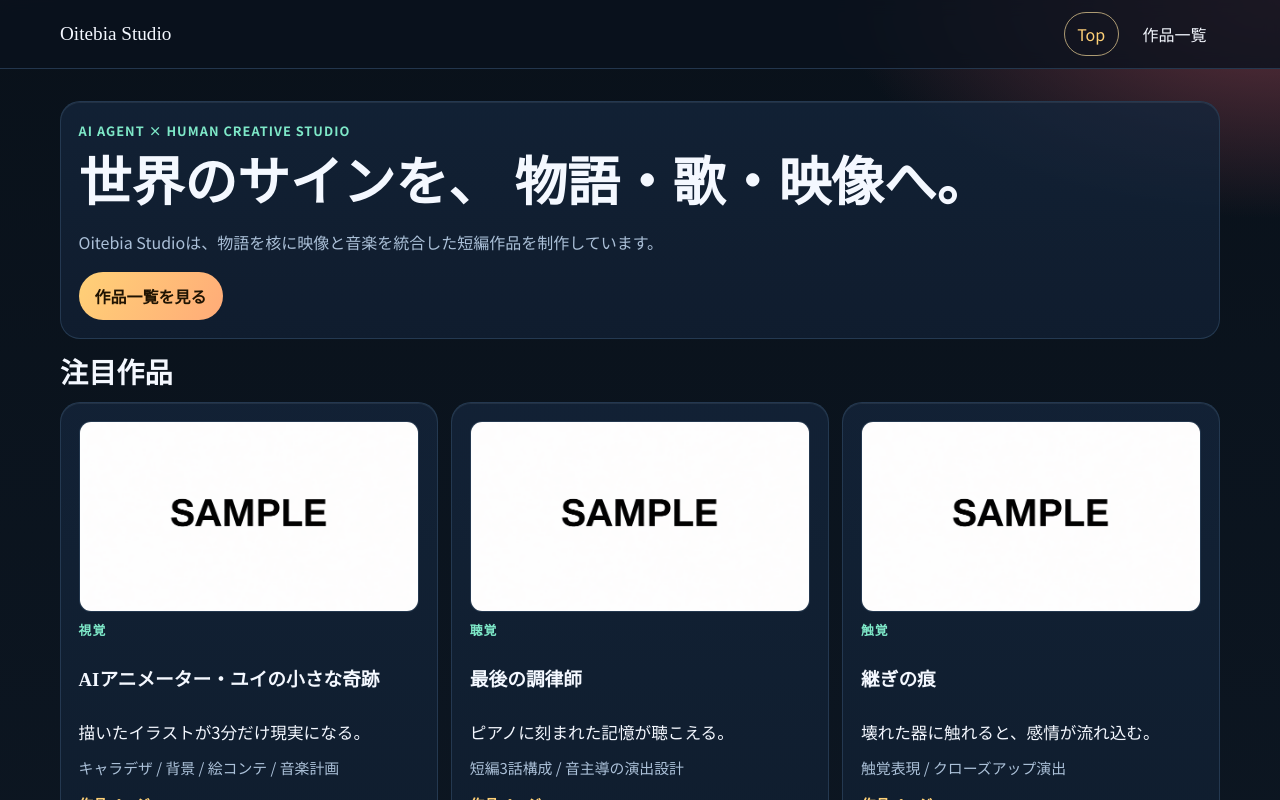
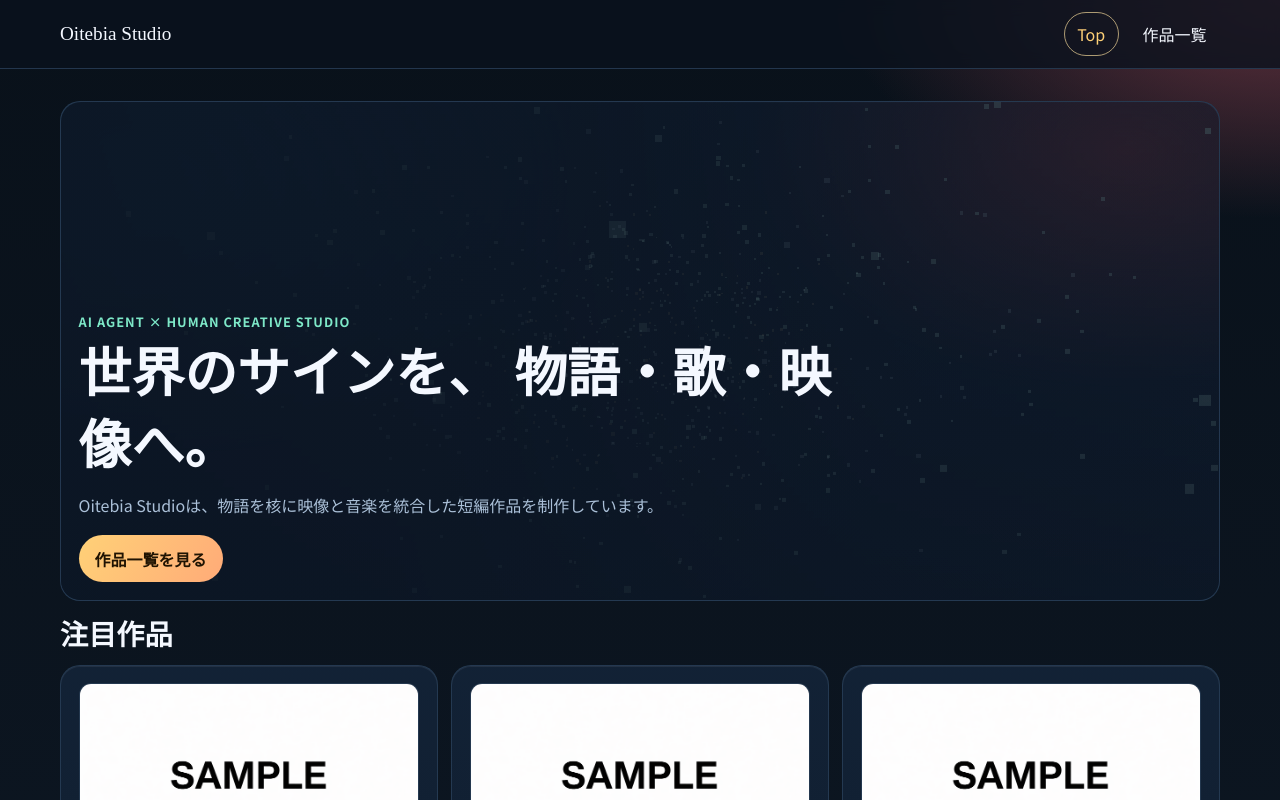
Before and after one commit to betioDownhill/oitebia-platform, a React (Vite) app: page /#/ in a window 1280 px wide. Shown: the top 800 px of the page. Built offline with nearby package versions, Linux system fonts and the light colour scheme; a web font is replaced by a local one.

Commit message:
Add lightweight WebGL hero background for top page

```diff
--- a/package.json
+++ b/package.json
@@ -10,11 +10,13 @@
     "preview": "vite preview"
   },
   "dependencies": {
+    "@react-three/fiber": "^8.17.14",
     "react": "^18.3.1",
     "react-dom": "^18.3.1",
     "react-markdown": "^9.0.1",
     "react-router-dom": "^6.30.1",
-    "remark-gfm": "^4.0.1"
+    "remark-gfm": "^4.0.1",
+    "three": "^0.174.0"
   },
   "devDependencies": {
     "@types/react": "^18.3.18",
--- /dev/null
+++ b/src/components/HeroWebGL.tsx
@@ -0,0 +1,90 @@
+import { Canvas, useFrame } from "@react-three/fiber";
+import { useEffect, useMemo, useRef, useState } from "react";
+import { AdditiveBlending, Group } from "three";
+
+type LayerProps = {
+  count: number;
+  radius: number;
+  color: string;
+  size: number;
+  opacity: number;
+  speed: number;
+};
+
+function ParticleLayer({ count, radius, color, size, opacity, speed }: LayerProps) {
+  const layerRef = useRef<Group>(null);
+  const positions = useMemo(() => {
+    const array = new Float32Array(count * 3);
+    for (let i = 0; i < count; i += 1) {
+      const i3 = i * 3;
+      const spread = radius * (0.25 + Math.random() * 0.75);
+      const theta = Math.random() * Math.PI * 2;
+      const phi = Math.acos(2 * Math.random() - 1);
+      array[i3] = spread * Math.sin(phi) * Math.cos(theta);
+      array[i3 + 1] = spread * Math.sin(phi) * Math.sin(theta) * 0.64;
+      array[i3 + 2] = spread * Math.cos(phi);
+    }
+    return array;
+  }, [count, radius]);
+
+  useFrame((_, delta) => {
+    if (!layerRef.current) {
+      return;
+    }
+    layerRef.current.rotation.y += delta * speed;
+    layerRef.current.rotation.x += delta * speed * 0.32;
+  });
+
+  return (
+    <group ref={layerRef}>
+      <points>
+        <bufferGeometry>
+          <bufferAttribute attach="attributes-position" args={[positions, 3]} />
+        </bufferGeometry>
+        <pointsMaterial
+          color={color}
+          size={size}
+          transparent
+          opacity={opacity}
+          depthWrite={false}
+          blending={AdditiveBlending}
+          sizeAttenuation
+        />
+      </points>
+    </group>
+  );
+}
+
+function usePrefersReducedMotion() {
+  const [reduced, setReduced] = useState(false);
+
+  useEffect(() => {
+    const media = window.matchMedia("(prefers-reduced-motion: reduce)");
+    const apply = () => setReduced(media.matches);
+    apply();
+    media.addEventListener("change", apply);
+    return () => {
+      media.removeEventListener("change", apply);
+    };
+  }, []);
+
+  return reduced;
+}
+
+export function HeroWebGL() {
+  const reducedMotion = usePrefersReducedMotion();
+
+  if (reducedMotion) {
+    return <div className="hero-webgl-fallback" />;
+  }
+
+  return (
+    <div className="hero-webgl" aria-hidden="true">
+      <Canvas dpr={[1, 1.5]} gl={{ alpha: true, antialias: false, powerPreference: "high-performance" }} camera={{ position: [0, 0, 2.5], fov: 54 }}>
+        <ParticleLayer count={480} radius={2.25} color="#7ee8c8" size={0.03} opacity={0.48} speed={0.06} />
+        <ParticleLayer count={260} radius={1.7} color="#9ce5ff" size={0.025} opacity={0.34} speed={-0.04} />
+        <ParticleLayer count={160} radius={1.2} color="#ffd177" size={0.02} opacity={0.32} speed={0.075} />
+      </Canvas>
+    </div>
+  );
+}
--- a/src/pages/HomePage.tsx
+++ b/src/pages/HomePage.tsx
@@ -1,12 +1,43 @@
+import { Suspense, lazy, useEffect, useState } from "react";
 import { Link } from "react-router-dom";
 import { WorkCard } from "../components/WorkCard";
 import { studioData, workList } from "../data/store";
 import { toAssetUrl } from "../lib/asset";
 
+const HeroWebGL = lazy(async () => {
+  const module = await import("../components/HeroWebGL");
+  return { default: module.HeroWebGL };
+});
+
 export function HomePage() {
+  const [enableHeroFx, setEnableHeroFx] = useState(false);
+
+  useEffect(() => {
+    const reducedMotion = window.matchMedia("(prefers-reduced-motion: reduce)").matches;
+    const compactViewport = window.matchMedia("(max-width: 700px)").matches;
+    if (reducedMotion || compactViewport) {
+      return;
+    }
+
+    const timer = window.setTimeout(() => {
+      setEnableHeroFx(true);
+    }, 550);
+    return () => {
+      window.clearTimeout(timer);
+    };
+  }, []);
+
   return (
     <>
-      <section className="panel hero">
+      <section className="panel hero hero-rich">
+        {enableHeroFx ? (
+          <Suspense fallback={<div className="hero-webgl hero-webgl-fallback" aria-hidden="true" />}>
+            <HeroWebGL />
+          </Suspense>
+        ) : (
+          <div className="hero-webgl hero-webgl-fallback" aria-hidden="true" />
+        )}
+        <div className="hero-content">
           <p className="eyebrow">AI AGENT × HUMAN CREATIVE STUDIO</p>
           <h1>世界のサインを、 物語・歌・映像へ。</h1>
           <p className="lead">Oitebia Studioは、物語を核に映像と音楽を統合した短編作品を制作しています。</p>
@@ -14,6 +45,7 @@ export function HomePage() {
             <Link className="button primary" to="/works">
               作品一覧を見る
             </Link>
+          </div>
         </div>
       </section>
 
--- a/src/styles.css
+++ b/src/styles.css
@@ -150,6 +150,59 @@ button:focus-visible {
   border-radius: 20px;
   box-shadow: inset 0 1px 0 #ffffff12;
   padding: 1.1rem;
+}
+
+.hero {
+  position: relative;
+  overflow: hidden;
+}
+
+.hero-rich {
+  min-height: clamp(380px, 54vw, 500px);
+  display: flex;
+  align-items: flex-end;
+}
+
+.hero-webgl {
+  position: absolute;
+  inset: 0;
+  z-index: 0;
+  pointer-events: none;
+  border-radius: inherit;
+  overflow: hidden;
+  background:
+    radial-gradient(680px 420px at 8% 16%, #1a3f5f 0%, transparent 65%),
+    radial-gradient(620px 380px at 92% 10%, #5f2f3a 0%, transparent 62%);
+}
+
+.hero-webgl canvas {
+  width: 100% !important;
+  height: 100% !important;
+  display: block;
+}
+
+.hero-webgl::after {
+  content: "";
+  position: absolute;
+  inset: 0;
+  background:
+    linear-gradient(110deg, #0c1624de 0%, #0c1624bf 38%, #0c162455 72%, #0c162430 100%),
+    linear-gradient(180deg, #0c162486 0%, #0c1624c6 100%);
+}
+
+.hero-webgl-fallback {
+  position: absolute;
+  inset: 0;
+  background:
+    radial-gradient(680px 420px at 10% 18%, #244764 0%, transparent 67%),
+    radial-gradient(540px 340px at 88% 16%, #593042 0%, transparent 63%),
+    linear-gradient(180deg, #0c1624 0%, #102033 100%);
+}
+
+.hero-content {
+  position: relative;
+  z-index: 2;
+  max-width: min(760px, 100%);
 }
 
 .button {
@@ -717,6 +770,21 @@ h2 {
 }
 
 @media (max-width: 700px) {
+  .hero-rich {
+    min-height: 350px;
+  }
+
+  .hero-webgl canvas {
+    display: none;
+  }
+
+  .hero-webgl {
+    background:
+      radial-gradient(500px 300px at 12% 18%, #244764 0%, transparent 66%),
+      radial-gradient(380px 240px at 90% 12%, #593042 0%, transparent 60%),
+      linear-gradient(180deg, #0c1624 0%, #102033 100%);
+  }
+
   .card-action-grid,
   .five-cols,
   .metrics-inline,
@@ -734,3 +802,9 @@ h2 {
     flex-wrap: wrap;
   }
 }
+
+@media (prefers-reduced-motion: reduce) {
+  .hero-webgl canvas {
+    display: none;
+  }
+}
```
Also changed, not shown: 1 other file (tests, documents, lock files or other folders). Lines whose indentation alone changed are shown as unchanged.
